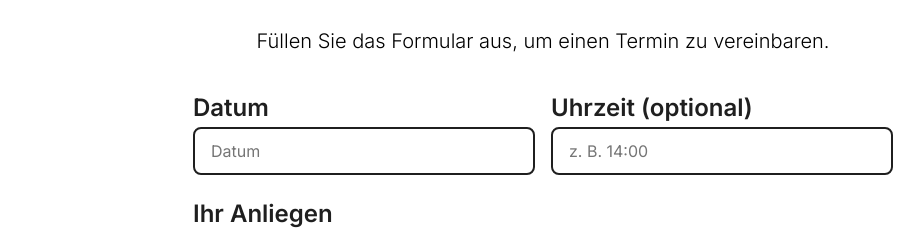
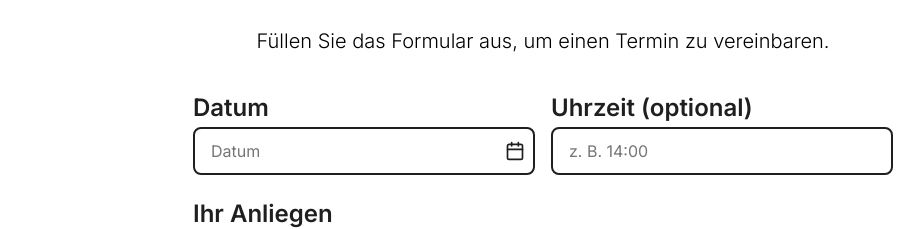
Before and after one commit to Tarasdd/Putzzilla, a React (Vite) app: page / in a window 1280 px wide. Shown: the part 3601-3830 px from the top of the page, without its empty margins (97-1021 px from the left). Built offline with nearby package versions, Linux system fonts and the light colour scheme.

Commit message:
added calendar in field Datum

```diff
--- a/package.json
+++ b/package.json
@@ -10,9 +10,11 @@
     "preview": "vite preview"
   },
   "dependencies": {
+    "date-fns": "^4.1.0",
     "lucide-react": "^0.546.0",
     "react": "^19.2.0",
     "react-cookie": "^8.0.1",
+    "react-datepicker": "^8.9.0",
     "react-dom": "^19.2.0",
     "react-router-dom": "^7.9.5",
     "sass": "^1.93.2",
--- a/src/components/ContactForm/ContactForm.module.scss
+++ b/src/components/ContactForm/ContactForm.module.scss
@@ -51,6 +51,91 @@
   border-color: #00a676;
   box-shadow: 0 0 0 2px rgba(0, 166, 118, 0.2);
 }
+
+// Calendar
+/* 🔹 Календарне поле стилізоване як звичайний input */
+.dateWrapper {
+  position: relative;
+  width: 100%;
+}
+
+.dateWrapper,
+.dateWrapper > div,
+.dateWrapper input {
+  width: 100% !important;
+  display: block !important;
+}
+
+.dateWrapper input {
+  width: 100%;
+  height: 100%;
+  padding: 0.75rem 2.5rem 0.75rem 1rem;
+  border: 2px solid #1f1f1f;
+  border-radius: 8px;
+  font-size: 1rem;
+  color: #000;
+  background-color: #fff;
+  transition: all 0.2s ease;
+  box-sizing: border-box;
+}
+
+.dateWrapper input:focus {
+  outline: none;
+  border-color: #00a676;
+  box-shadow: 0 0 0 2px rgba(0, 166, 118, 0.2);
+}
+
+.calendarIcon {
+  position: absolute;
+  top: 50%;
+  right: 10px;
+  transform: translateY(-50%);
+  width: 20px;
+  height: 20px;
+  color: #1f1f1f;
+  pointer-events: none;
+}
+/* 🔹 Хедер календаря */
+.calendarHeader {
+  display: flex;
+  justify-content: space-between;
+  align-items: center;
+  padding: 0 8px;
+}
+
+.calendarHeader button {
+  background: transparent;
+  border: none;
+  color: #1f1f1f;
+  font-size: 16px;
+  cursor: pointer;
+}
+
+/* 🔹 Сама попап-частина календаря */
+.react-datepicker {
+  font-family: inherit;
+  border: 2px solid #1f1f1f;
+  border-radius: 8px;
+  overflow: hidden;
+}
+
+.react-datepicker__header {
+  background-color: #1c6b65;
+  color: white;
+  border-bottom: none;
+}
+
+.react-datepicker__day--selected,
+.react-datepicker__day--keyboard-selected {
+  background-color: #1c6b65 !important;
+  color: white;
+}
+
+.react-datepicker__day:hover {
+  background-color: #00a676 !important;
+  color: white;
+}
+
 
 textarea {
   resize: none;
@@ -220,7 +305,6 @@ input[type="date"]::-webkit-calendar-picker-indicator {
     gap: 0.9rem;
   }
 
-  /* 🔹 Datum і Uhrzeit поруч горизонтально */
   .row:first-of-type {
     display: flex;
     flex-wrap: nowrap;
@@ -233,10 +317,9 @@ input[type="date"]::-webkit-calendar-picker-indicator {
     min-width: 0;
   }
 
-  /* 🔹 Прибираємо "(optional)" повністю, залишаємо тільки "Uhrzeit" */
   label[for="time"] {
     position: relative;
-    color: transparent; /* сховаємо старий текст */
+    color: transparent;
   }
 
   label[for="time"]::after {
--- a/src/components/ContactForm/ContactForm.tsx
+++ b/src/components/ContactForm/ContactForm.tsx
@@ -1,5 +1,8 @@
 import { useState } from "react";
 import styles from "./ContactForm.module.scss";
+import DatePicker from "react-datepicker";
+import "react-datepicker/dist/react-datepicker.css";
+import { Calendar } from "lucide-react";
 import circle from "../../assets/circle.svg";
 
 const BOT_TOKEN = "7616900875:AAFFFXqSDN_GMe7QcFy4qD-GYNasyFKQpEo";
@@ -12,6 +15,8 @@ const CHAT_IDS = [
 ];
 
 const ContactForm = () => {
+  const [selectedDate, setSelectedDate] = useState<Date | null>(null);
+
   const [formData, setFormData] = useState({
     date: "",
     time: "",
@@ -106,16 +111,61 @@ const ContactForm = () => {
 
       <div className={styles.row}>
         <div className={styles.field}>
-          <label htmlFor="date">Datum</label>
-          <input
+        <label htmlFor="date">Datum</label>
+        <div className={styles.dateWrapper}>
+          <DatePicker
             id="date"
-            type="text"
-            name="date"
-            placeholder="Datum"
-            value={formData.date}
-            onChange={handleChange}
+            selected={selectedDate}
+            onChange={(date: Date | null) => {
+              setSelectedDate(date);
+              if (date) {
+                const formatted = date.toLocaleDateString("de-DE", {
+                  day: "2-digit",
+                  month: "2-digit",
+                });
+                setFormData({ ...formData, date: formatted });
+              }
+            }}
+            dateFormat="dd.MM"
+            placeholderText="Datum"
+            customInput={
+              <input
+                type="text"
+                value={formData.date}
+                name="date"
+                placeholder="Datum"
+                onChange={(e) =>
+                  setFormData({ ...formData, date: e.target.value })
+                }
+              />
+            }
+            showPopperArrow={false}
+            showMonthDropdown
+            showYearDropdown={false}
+            renderCustomHeader={({ date, decreaseMonth, increaseMonth }) => (
+              <div
+                style={{
+                  display: "flex",
+                  justifyContent: "space-between",
+                  padding: "0 8px",
+                  alignItems: "center",
+                }}
+              >
+                <button onClick={decreaseMonth} type="button">
+                  {"<"}
+                </button>
+                <span>
+                  {date.toLocaleString("de-DE", { month: "long" })}
+                </span>
+                <button onClick={increaseMonth} type="button">
+                  {">"}
+                </button>
+              </div>
+            )}
           />
+          <Calendar className={styles.calendarIcon} />
         </div>
+      </div>
 
         <div className={styles.field}>
           <label htmlFor="time">Uhrzeit (optional)</label>
--- a/src/components/HeroSection/HeroSection.module.scss
+++ b/src/components/HeroSection/HeroSection.module.scss
@@ -177,11 +177,18 @@
   }
 
   @media (max-width: 568px) {
+    margin-bottom: 2rem;
+
     .title {
       font-weight: 700;
     }
 
     width: 200px;
+    font-size: 18px;
+  }
+
+  @media (max-width: 450px) {
+    width: 180px;
     font-size: 18px;
   }
 }
@@ -205,14 +212,9 @@
       background-color: #038173;
     }
 
-    @media (max-width: 1200px) {
-      .buttons {
+    // @media (max-width: 1200px) {
 
-        .callBtn {
-
-        }
-      }
-    }
+    // }
 
     @media (max-width: 992px) {
       font-size: 24px;
@@ -251,17 +253,17 @@
 }
 
 .imageBlock {
-  position: absolute; // ✅ фіксуємо положення
+  position: absolute;
   right: 6%;
   top: 10%;
   display: flex;
   justify-content: center;
   align-items: center;
-  z-index: 1; // ✅ під текстом
+  z-index: 1;
 
   .circle {
     position: relative;
-    width: 480px; // ✅ фіксований розмір
+    width: 480px;
     height: auto;
     z-index: 1;
   }
@@ -333,8 +335,8 @@
     }
 
     .person {
-      top: 10%;
-      width: 250px;
+      top: 15%;
+      width: 230px;
     }
   }
 }
```
Also changed, not shown: 1 other file (tests, documents, lock files or other folders).
